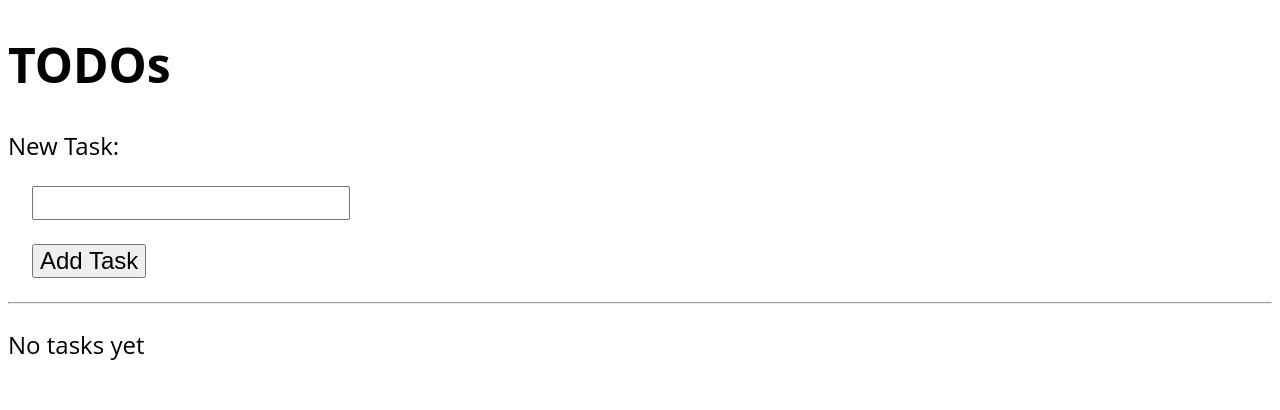
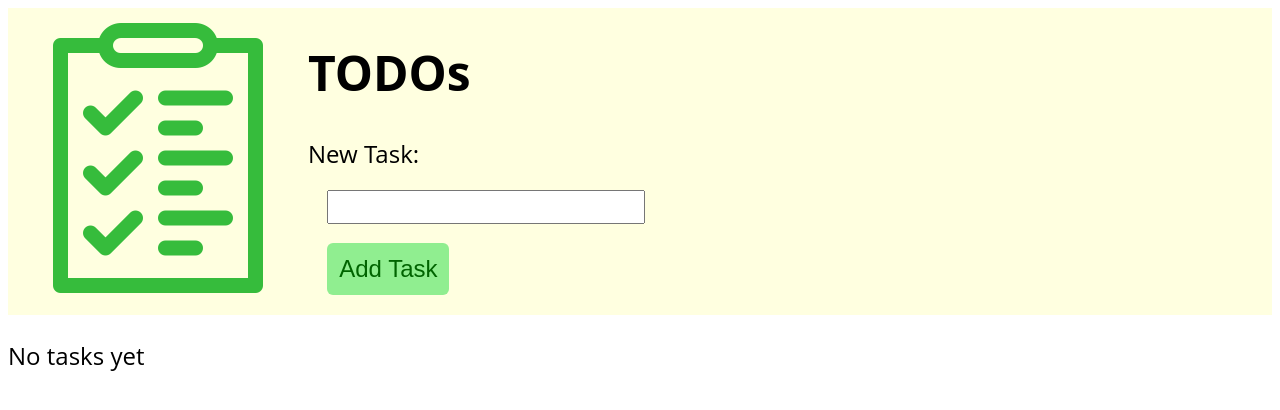
Before and after one commit to Auraelius/todo-only, a Flask app: page /todos in a window 1280 px wide. Shown: the top 410 px of the page. Run offline with Flask 2, Linux system fonts and the light colour scheme.

Commit message:
image and tweaks

```diff
--- a/static/styles/main.css
+++ b/static/styles/main.css
@@ -3,8 +3,27 @@ body {
   font-size: 150%;
 }
 
+.container {
+  display: flex;
+  background-color: lightyellow;
+}
+
 input {
   display: block;
-  margin: 1em;
+  margin: .8em;
   font-size: 100%;
 }
+
+#submit_button {
+    background-color: lightgreen;
+    border-radius:6px;
+    color: darkgreen;
+    cursor: pointer;
+    padding: .5em;
+    border:none;
+}
+
+#submit_button:hover {
+    background:lightblue;
+    box-shadow: 0px 5px 5px #777;
+}
--- a/templates/todos.html
+++ b/templates/todos.html
@@ -1,31 +1,38 @@
 {# This template works inside of the 'base.html' template #}
 {% extends "base.html" %}
 
-{# Let's name this block so the base.html template know where to find it#}
+{# Let's name this block so the base.html template knows where to find it#}
 
 {% block content %}
+  <div class="container">
+    <div class="left">
+      <img src="static/img/np_checklist_619423_30B32E.png" alt="a checklist on a clipboard" title="Noun Project Icon: Checklist by Arthur Shlain">
+    </div>
+      <div class="right">
         <h1>TODOs</h1>
         <form method='post'>
           <label for="new_task_field">New Task:</label>
           <input id="new_task_field" type="text" name='task' />
-        <input type="submit" value='Add Task' />
+          <input id="submit_button" type="submit" value='Add Task' />
         </form>
-
-    <hr />
+      </div>
+    </div>
 
   {#
     to get the length of the tasks variable, use the 'length' filter. These statements are like python, but not always exactly like python
   #}
 
-    {# Only display the tasks if the list has entries #}
-    {% if tasks|length == 0 %}
+  {% if tasks|length == 0 %} {# Only display the tasks if the list has entries #}
+
     <p>No tasks yet</p>
-    {% else %} {# iterate through the task list and create a LI element for each member of the list#}
+
+  {% else %} {# iterate through the task list and create a LI element for each member of the list #}
+
+    <p>Work it!</p>
     <ul>
       {% for task in tasks %}
         <li>{{task}}</li>
       {% endfor %}
-            {# we can't use indentation for the block, so we have to use for/endfor delimiters#}
     </ul>
 
   {% endif %}
```
Also changed, not shown: static/img/np_checklist_619423_30B32E.png (added). Lines whose indentation alone changed are shown as unchanged.
